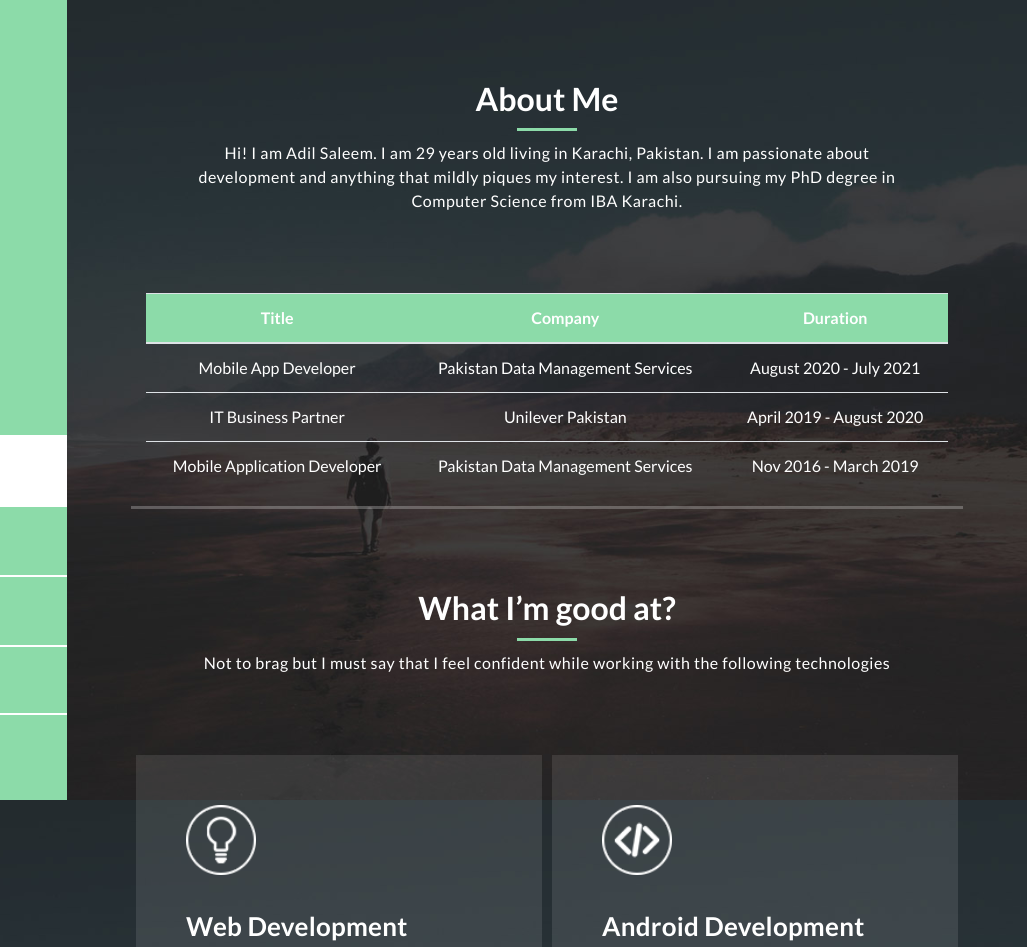
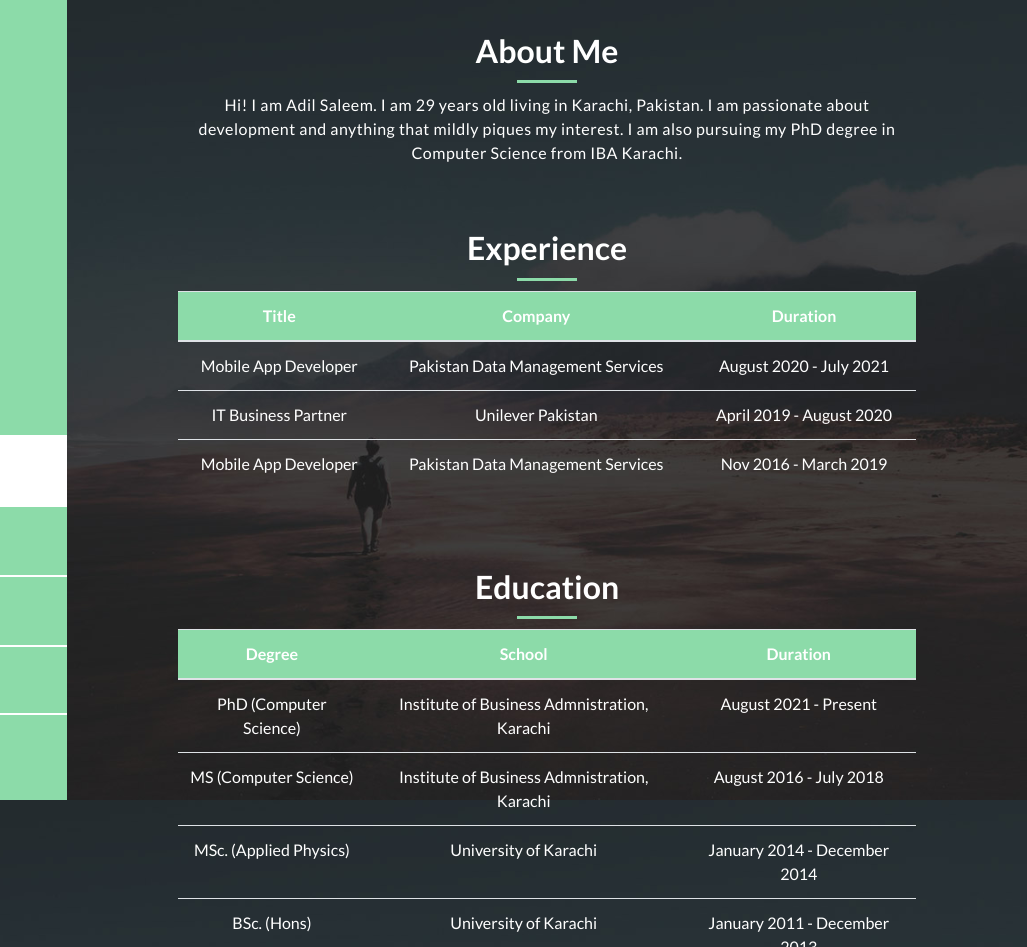
Before and after one commit to adilsal33m/adilsal33m.github.io, a plain HTML site: page index.html in a window 1280 px wide. Shown: the top 947 px of the page, 253-1280 px from the left. Drawn offline with Linux system fonts and the light colour scheme.

Commit message:
Education added

```diff
--- a/assets/css/templatemo-style.css
+++ b/assets/css/templatemo-style.css
@@ -302,7 +302,7 @@ table {
 
 .section-heading {
     text-align: center;
-    padding: 80px 45px;
+    padding: 32px 32px;
 }
 
 .section-heading h2 {
--- a/index.html
+++ b/index.html
@@ -77,6 +77,9 @@ https://templatemo.com/tm-531-reflux
             and anything that mildly piques my interest.
             I am also pursuing my PhD degree in Computer Science from IBA Karachi. </span>
         </div>
+        <div class="section-heading">
+          <h2>Experience</h2>
+          <div class="line-dec"></div>
           <div class="table-responsive">
             <table class="table">
               <thead>
@@ -98,13 +101,52 @@ https://templatemo.com/tm-531-reflux
                   <td>April 2019 - August 2020</td>
                 </tr>
                 <tr>
-                <td>Mobile Application Developer</td>
+                  <td>Mobile App Developer</td>
                   <td>Pakistan Data Management Services</td>
                   <td>Nov 2016 - March 2019</td>
                 </tr>
 
               </tbody>
             </table>
+          </div>
+        </div>
+
+        <div class="section-heading">
+          <h2>Education</h2>
+          <div class="line-dec"></div>
+          <div class="table-responsive">
+            <table class="table">
+              <thead>
+                <tr>
+                  <th scope="col">Degree</th>
+                  <th scope="col">School</th>
+                  <th scope="col">Duration</th>
+                </tr>
+              </thead>
+              <tbody>
+                <tr>
+                  <td>PhD (Computer Science)</td>
+                  <td>Institute of Business Admnistration, Karachi</td>
+                  <td>August 2021 - Present</td>
+                </tr>
+                <tr>
+                  <td>MS (Computer Science)</td>
+                  <td>Institute of Business Admnistration, Karachi</td>
+                  <td>August 2016 - July 2018</td>
+                </tr>
+                <tr>
+                  <td>MSc. (Applied Physics)</td>
+                  <td>University of Karachi</td>
+                  <td>January 2014 - December 2014</td>
+                </tr>
+                <tr>
+                  <td>BSc. (Hons)</td>
+                  <td>University of Karachi</td>
+                  <td>January 2011 - December 2013</td>
+                </tr>
+              </tbody>
+            </table>
+          </div>
         </div>
       </div>
     </section>
```
Lines whose indentation alone changed are shown as unchanged.
